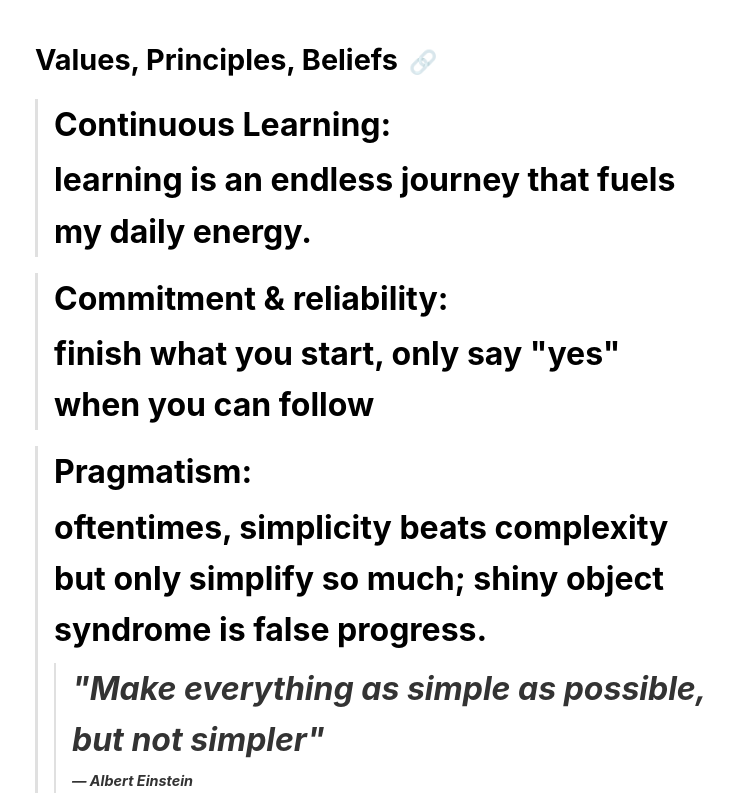
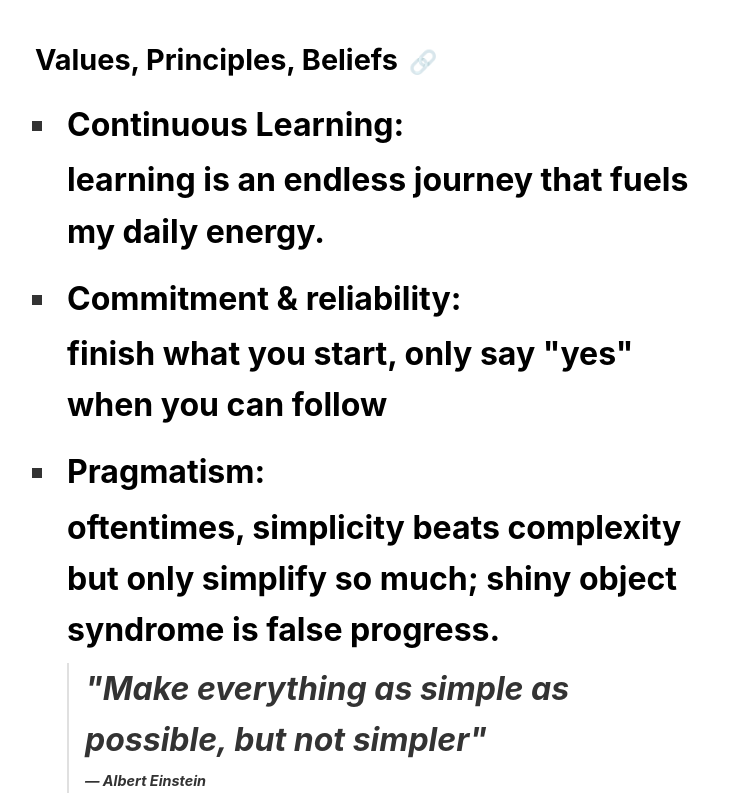
Before and after one commit to NicoGrassetto/nico-grassetto-blog, an Astro site in the folder proper-planet/: page /nico-grassetto-blog/about in a window 1280 px wide. Shown: the part 1412-2208 px from the top of the page, without its empty margins (269-1003 px from the left). Built offline with nearby package versions, Linux system fonts and the light colour scheme; Astro itself is replaced by a stand-in of ours.

Commit message:
Update values list styling for improved readability and visual hierarchy

```diff
--- a/proper-planet/src/pages/about.astro
+++ b/proper-planet/src/pages/about.astro
@@ -263,15 +263,19 @@ const companyLogos = {
 }
 
 .values-list {
-	list-style: none;
-	padding: 0;
+	list-style: square;
+	padding-left: 1.5rem;
 	margin: 1rem 0;
 }
 
 .values-list li {
 	margin-bottom: 1rem;
-	padding-left: 1rem;
-	border-left: 3px solid var(--border-primary);
+	padding-left: 0.5rem;
+}
+
+.values-list li::marker {
+	color: var(--text-secondary);
+	opacity: 0.4;
 }
 
 .values-list strong {
```
